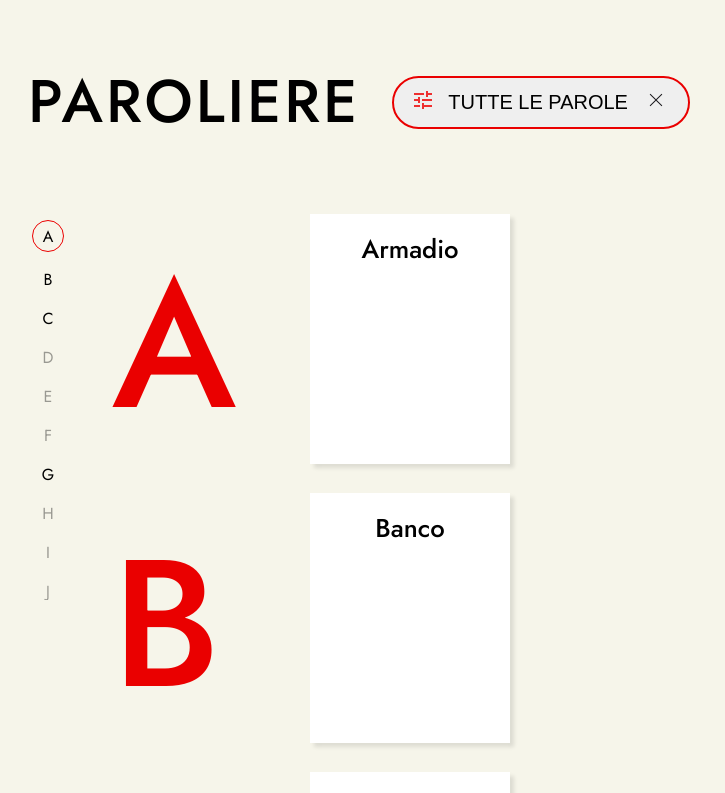
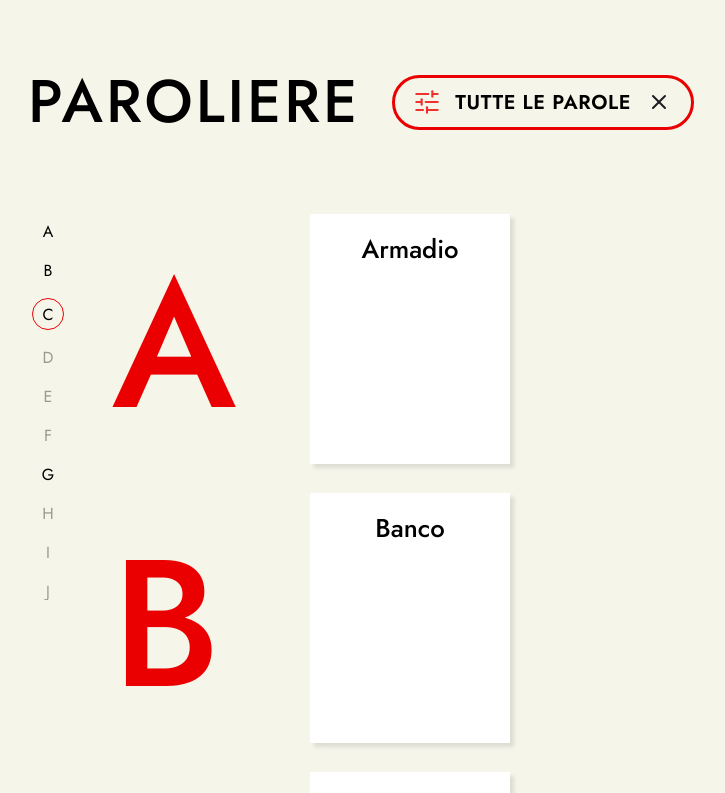
Before and after one commit to JekyPlace/paroliere, a React (Vite) app: page /word/1 in a window 1280 px wide. Shown: the top 793 px of the page, without its empty margins (38-763 px from the left). Built offline with nearby package versions, Linux system fonts and the light colour scheme.

Commit message:
Enhance user interface and functionality; update Header and MainContent components for improved letter selection and scrolling behavior, refactor Modal for dynamic word display, and enhance styling across components.

```diff
--- a/src/components/containers/Header/Header.jsx
+++ b/src/components/containers/Header/Header.jsx
@@ -10,9 +10,9 @@ export default function Header({ onCategoriesClick }) {
       <h1 className="title">Paroliere</h1>
       <Button
         onClick={onCategoriesClick}
-        iconLeft={<FiltersIcon />}
+        iconLeft={<FiltersIcon strokeWidth={"1.6px"} />}
         variant="primary"
-        iconRight={<CloseIcon />}
+        iconRight={<CloseIcon strokeWidth={"2px"} />}
       >
         {activeFilter}
       </Button>
--- a/src/components/containers/MainContent/MainContent.jsx
+++ b/src/components/containers/MainContent/MainContent.jsx
@@ -8,7 +8,8 @@ import useWordsStore from "@/store/wordsStore";
 import { useEffect, useRef, useCallback } from "react";
 
 function MainContent({ words }) {
-  const selectedLetter = useWordsStore((state) => state.selectedLetter);
+  const scrollTargetLetter = useWordsStore((state) => state.scrollTargetLetter);
+
   const wordsOrdered = words.sort((a, b) =>
     a.Italiano.localeCompare(b.Italiano),
   );
@@ -19,18 +20,68 @@ function MainContent({ words }) {
 
   const { openModal } = useModal();
   const wordRef = useRef(null);
+  const isAutoScrolling = useRef(false);
+  const autoScrollTimeout = useRef(null);
 
-  const scrollToSelectedLetter = useCallback(() => {
+  const scrollToTargetLetter = useCallback((targetLetter) => {
+    if (!targetLetter) return;
+
     if (wordRef.current) {
+      isAutoScrolling.current = true;
       wordRef.current.scrollIntoView({
         behavior: "smooth",
       });
+
+      window.clearTimeout(autoScrollTimeout.current);
+      autoScrollTimeout.current = window.setTimeout(() => {
+        isAutoScrolling.current = false;
+        useWordsStore.setState({ selectedLetter: targetLetter });
+      }, 700);
     }
-  }, [selectedLetter]);
+  }, []);
+
+  const handleScroll = useCallback(() => {
+    if (isAutoScrolling.current) return;
+
+    const wordWrappers = document.querySelectorAll(".word-wrapper");
+    const activationOffset = window.innerHeight * 0.35;
+    let activeLetter = null;
+    let closestDistance = Number.POSITIVE_INFINITY;
+
+    wordWrappers.forEach((wrapper) => {
+      const rect = wrapper.getBoundingClientRect();
+      const letter = wrapper.getAttribute("data-letter");
+      const isInViewport = rect.top <= activationOffset && rect.bottom >= 0;
+
+      if (!isInViewport) return;
+
+      const distance = Math.abs(rect.top - activationOffset);
+
+      if (distance < closestDistance) {
+        activeLetter = letter;
+        closestDistance = distance;
+      }
+    });
+
+    const currentSelectedLetter = useWordsStore.getState().selectedLetter;
+
+    if (activeLetter && activeLetter !== currentSelectedLetter) {
+      useWordsStore.setState({ selectedLetter: activeLetter });
+    }
+  }, []);
 
   useEffect(() => {
-    scrollToSelectedLetter();
-  }, [selectedLetter]);
+    scrollToTargetLetter(scrollTargetLetter);
+  }, [scrollTargetLetter, scrollToTargetLetter]);
+
+  useEffect(() => {
+    window.addEventListener("scroll", handleScroll);
+
+    return () => {
+      window.removeEventListener("scroll", handleScroll);
+      window.clearTimeout(autoScrollTimeout.current);
+    };
+  }, [handleScroll]);
 
   return (
     <>
@@ -39,7 +90,7 @@ function MainContent({ words }) {
           <ul className="words-list">
             {wordsFirstLetters?.map((letter, index) => (
               <li
-                ref={selectedLetter === letter ? wordRef : null}
+                ref={scrollTargetLetter === letter ? wordRef : null}
                 data-letter={letter}
                 id={letter}
                 className="word-wrapper"
--- a/src/components/containers/MainContent/MainContent.scss
+++ b/src/components/containers/MainContent/MainContent.scss
@@ -3,6 +3,7 @@
     @include flex(column);
     gap: 1.125rem;
     margin-left: calc(3.125rem * 2);
+    padding-bottom: calc(100vh - 12rem);
     li {
       @include flex(row);
       gap: 1.125rem;
--- a/src/components/containers/Modal/Modal.jsx
+++ b/src/components/containers/Modal/Modal.jsx
@@ -2,21 +2,42 @@ import ReactDOM from "react-dom";
 import CloseIcon from "../../ui/icons/Close";
 import "./Modal.scss";
 import useModal from "@/hooks/useModal";
+import { useParams } from "react-router-dom";
+import useWordsStore from "@/store/wordsStore";
+import Audio from "../../ui/icons/Audio";
+
+const ModalContent = ({ wordData }) => {
+  if (!wordData) {
+    return <div className="modal-content">Word not found</div>;
+  }
+
+  return (
+    <>
+      <Audio />
+      <h1>{wordData.Italiano}</h1>
+    </>
+  );
+};
 
 function Modal() {
   const { isOpen, closeModal } = useModal();
+  const { word } = useParams();
+  const findWordByItaliano = useWordsStore((state) => state.findWordByItaliano);
+  const wordData = findWordByItaliano(word);
 
   return ReactDOM.createPortal(
     <>
+      <div
+        className={`overlay ${isOpen ? "visible" : ""}`}
+        onClick={() => closeModal("/")}
+      ></div>
       <div className={`modal ${isOpen ? "open" : ""}`}>
         <div className="modal-header">
           <button onClick={() => closeModal("/")} className="close-button">
             <CloseIcon></CloseIcon>
           </button>
         </div>
-        <div>
-          <h1>Modal</h1>
-        </div>
+        <ModalContent wordData={wordData} />
       </div>
     </>,
     document.getElementById("modal"),
--- a/src/components/containers/Modal/Modal.scss
+++ b/src/components/containers/Modal/Modal.scss
@@ -1,3 +1,18 @@
+.overlay {
+  position: fixed;
+  top: 0;
+  left: 0;
+  width: 100vw;
+  height: 100vh;
+  background-color: rgba(0, 0, 0, 0.6);
+  display: none;
+  filter: blur(9px);
+  transform: scale(1.1);
+  &.visible {
+    display: block;
+  }
+}
+
 .modal {
   display: none;
   position: fixed;
--- a/src/components/ui/buttons/Button.scss
+++ b/src/components/ui/buttons/Button.scss
@@ -1,11 +1,18 @@
 .btn {
   border-radius: 2rem;
-  border: 2px $red solid;
+  border: 3px $red solid;
   padding: 0.625rem 1.25rem;
   text-transform: uppercase;
   font-size: 1.25rem;
+  font-family: "Jost", sans-serif;
   @include flex(between);
+  span {
+    @include flex(center);
+  }
   &.primary {
     gap: 1rem;
+    background-color: transparent;
+    font-weight: 600;
+    letter-spacing: 0.03em;
   }
 }
--- a/src/components/ui/icons/Audio.jsx
+++ b/src/components/ui/icons/Audio.jsx
@@ -1,31 +1,38 @@
-const AudioIcon = (props) => (
+const AudioIcon = ({
+  size = 24,
+  color = "#EA0000",
+  strokeWidth = 2,
+  ...props
+}) => (
   <svg
-    width={36}
-    height={36}
+    width={size}
+    height={size}
     viewBox="0 0 36 36"
     fill="none"
     xmlns="http://www.w3.org/2000/svg"
     {...props}
   >
-    <mask
-      id="mask0_51_114"
-      style={{
-        maskType: "alpha",
-      }}
-      maskUnits="userSpaceOnUse"
-      x={0}
-      y={0}
-      width={36}
-      height={36}
-    >
-      <rect width={36} height={36} fill="#D9D9D9" />
-    </mask>
-    <g mask="url(#mask0_51_114)">
-      <path
-        d="M21 31.0875V28.0125C23.25 27.3625 25.0625 26.1125 26.4375 24.2625C27.8125 22.4125 28.5 20.3125 28.5 17.9625C28.5 15.6125 27.8125 13.5125 26.4375 11.6625C25.0625 9.81252 23.25 8.56252 21 7.91252V4.83752C24.1 5.53752 26.625 7.10627 28.575 9.54377C30.525 11.9813 31.5 14.7875 31.5 17.9625C31.5 21.1375 30.525 23.9438 28.575 26.3813C26.625 28.8188 24.1 30.3875 21 31.0875ZM4.5 22.5V13.5H10.5L18 6.00002V30L10.5 22.5H4.5ZM21 24V11.925C22.175 12.475 23.0938 13.3 23.7563 14.4C24.4188 15.5 24.75 16.7 24.75 18C24.75 19.275 24.4188 20.4563 23.7563 21.5438C23.0938 22.6313 22.175 23.45 21 24ZM15 13.275L11.775 16.5H7.5V19.5H11.775L15 22.725V13.275Z"
-        fill="#EA0000"
-      />
-    </g>
+    <path
+      d="M5.5 14H11L18 7V29L11 22H5.5V14Z"
+      stroke={color}
+      strokeWidth={strokeWidth}
+      strokeLinecap="round"
+      strokeLinejoin="round"
+    />
+    <path
+      d="M22 13C23.5 14.2 24.5 15.95 24.5 18C24.5 20.05 23.5 21.8 22 23"
+      stroke={color}
+      strokeWidth={strokeWidth}
+      strokeLinecap="round"
+      strokeLinejoin="round"
+    />
+    <path
+      d="M26 9C29 11.3 31 14.5 31 18C31 21.5 29 24.7 26 27"
+      stroke={color}
+      strokeWidth={strokeWidth}
+      strokeLinecap="round"
+      strokeLinejoin="round"
+    />
   </svg>
 );
 export default AudioIcon;
--- a/src/components/ui/icons/Close.jsx
+++ b/src/components/ui/icons/Close.jsx
@@ -1,15 +1,30 @@
-const CloseIcon = (props) => (
+const CloseIcon = ({
+  size = 24,
+  color = "#1C1B1F",
+  strokeWidth = 1.5,
+  ...props
+}) => (
   <svg
-    width={24}
-    height={24}
+    width={size}
+    height={size}
     viewBox="0 0 24 24"
     fill="none"
     xmlns="http://www.w3.org/2000/svg"
     {...props}
   >
     <path
-      d="M6.40001 18.3078L5.69226 17.6L11.2923 12L5.69226 6.40001L6.40001 5.69226L12 11.2923L17.6 5.69226L18.3078 6.40001L12.7078 12L18.3078 17.6L17.6 18.3078L12 12.7078L6.40001 18.3078Z"
-      fill="#1C1B1F"
+      d="M6 6L18 18"
+      stroke={color}
+      strokeWidth={strokeWidth}
+      strokeLinecap="round"
+      strokeLinejoin="round"
+    />
+    <path
+      d="M18 6L6 18"
+      stroke={color}
+      strokeWidth={strokeWidth}
+      strokeLinecap="round"
+      strokeLinejoin="round"
     />
   </svg>
 );
--- a/src/components/ui/icons/Filters.jsx
+++ b/src/components/ui/icons/Filters.jsx
@@ -1,16 +1,80 @@
-const FiltersIcon = (props) => (
+const FiltersIcon = ({
+  size = 24,
+  color = "#ED0000",
+  strokeWidth = 2,
+  strokeOpacity = 0.8,
+  ...props
+}) => (
   <svg
-    width={18}
-    height={18}
+    width={size}
+    height={size}
     viewBox="0 0 18 18"
     fill="none"
     xmlns="http://www.w3.org/2000/svg"
     {...props}
   >
     <path
-      d="M8 18V12H10V14H18V16H10V18H8ZM0 16V14H6V16H0ZM4 12V10H0V8H4V6H6V12H4ZM8 10V8H18V10H8ZM12 6V0H14V2H18V4H14V6H12ZM0 4V2H10V4H0Z"
-      fill="#ED0000"
-      fillOpacity={0.8}
+      d="M1 3H10"
+      stroke={color}
+      strokeWidth={strokeWidth}
+      strokeOpacity={strokeOpacity}
+      strokeLinecap="round"
+    />
+    <path
+      d="M14 3H17"
+      stroke={color}
+      strokeWidth={strokeWidth}
+      strokeOpacity={strokeOpacity}
+      strokeLinecap="round"
+    />
+    <path
+      d="M13 1V5"
+      stroke={color}
+      strokeWidth={strokeWidth}
+      strokeOpacity={strokeOpacity}
+      strokeLinecap="round"
+    />
+    <path
+      d="M1 9H4"
+      stroke={color}
+      strokeWidth={strokeWidth}
+      strokeOpacity={strokeOpacity}
+      strokeLinecap="round"
+    />
+    <path
+      d="M8 9H17"
+      stroke={color}
+      strokeWidth={strokeWidth}
+      strokeOpacity={strokeOpacity}
+      strokeLinecap="round"
+    />
+    <path
+      d="M5 7V11"
+      stroke={color}
+      strokeWidth={strokeWidth}
+      strokeOpacity={strokeOpacity}
+      strokeLinecap="round"
+    />
+    <path
+      d="M1 15H6"
+      stroke={color}
+      strokeWidth={strokeWidth}
+      strokeOpacity={strokeOpacity}
+      strokeLinecap="round"
+    />
+    <path
+      d="M10 15H17"
+      stroke={color}
+      strokeWidth={strokeWidth}
+      strokeOpacity={strokeOpacity}
+      strokeLinecap="round"
+    />
+    <path
+      d="M9 13V17"
+      stroke={color}
+      strokeWidth={strokeWidth}
+      strokeOpacity={strokeOpacity}
+      strokeLinecap="round"
     />
   </svg>
 );
--- a/src/hooks/useManipulateLetters.jsx
+++ b/src/hooks/useManipulateLetters.jsx
@@ -3,6 +3,9 @@ import useWordsStore from "@/store/wordsStore";
 export default function useManipulateLetters() {
   const selectedLetter = useWordsStore((state) => state.selectedLetter);
   const setSelectedLetter = useWordsStore((state) => state.setSelectedLetter);
+  const setScrollTargetLetter = useWordsStore(
+    (state) => state.setScrollTargetLetter,
+  );
 
   const changeSelectedLetter = (letterClicked, event, wordRef) => {
     if (letterClicked === selectedLetter) return;
@@ -19,6 +22,7 @@ export default function useManipulateLetters() {
 
     wordRef.current = event.currentTarget;
     setSelectedLetter(letterClicked);
+    setScrollTargetLetter(letterClicked);
   };
 
   return {
--- a/src/store/wordsStore.js
+++ b/src/store/wordsStore.js
@@ -7,11 +7,22 @@ const initialWords = parseCSV(wordsCSV);
 const useWordsStore = create((set, get) => ({
   words: initialWords,
   selectedLetter: "a",
+  scrollTargetLetter: null,
   alphabet: "abcdefghijklmnopqrstuvwxyz".split(""),
+  categories: [],
+  selectedCategory: "all",
   setWords: (newWords) => set({ words: newWords }),
   getWords: () => get().words,
   setSelectedLetter: (letter) => set({ selectedLetter: letter }),
+  setScrollTargetLetter: (letter) => set({ scrollTargetLetter: letter }),
   clearActiveLetter: () => set({ selectedLetter: null }),
+  findWordByItaliano: (italiano) => {
+    const words = get().words;
+    if (!italiano) return null;
+    return words.find(
+      (word) => word.Italiano.toLowerCase() === italiano.toLowerCase(),
+    );
+  },
 }));
 
 export default useWordsStore;
```
